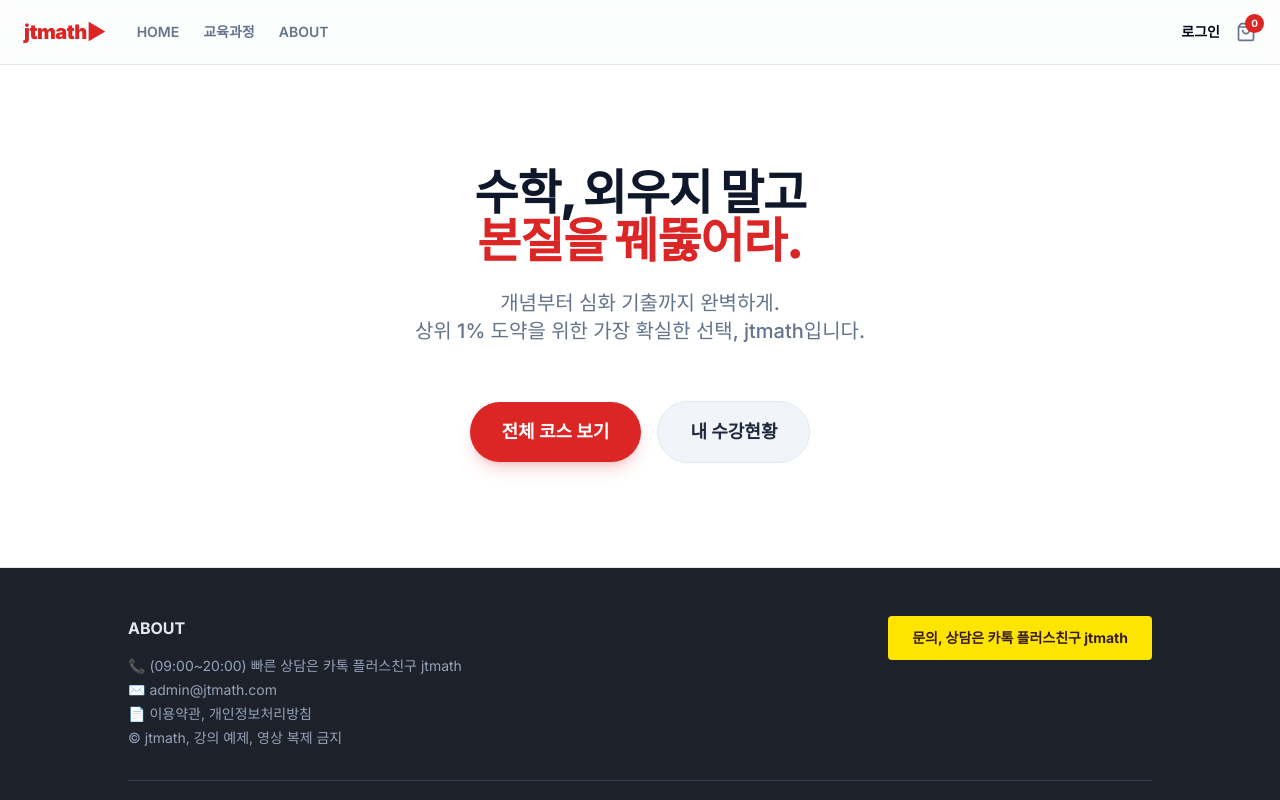
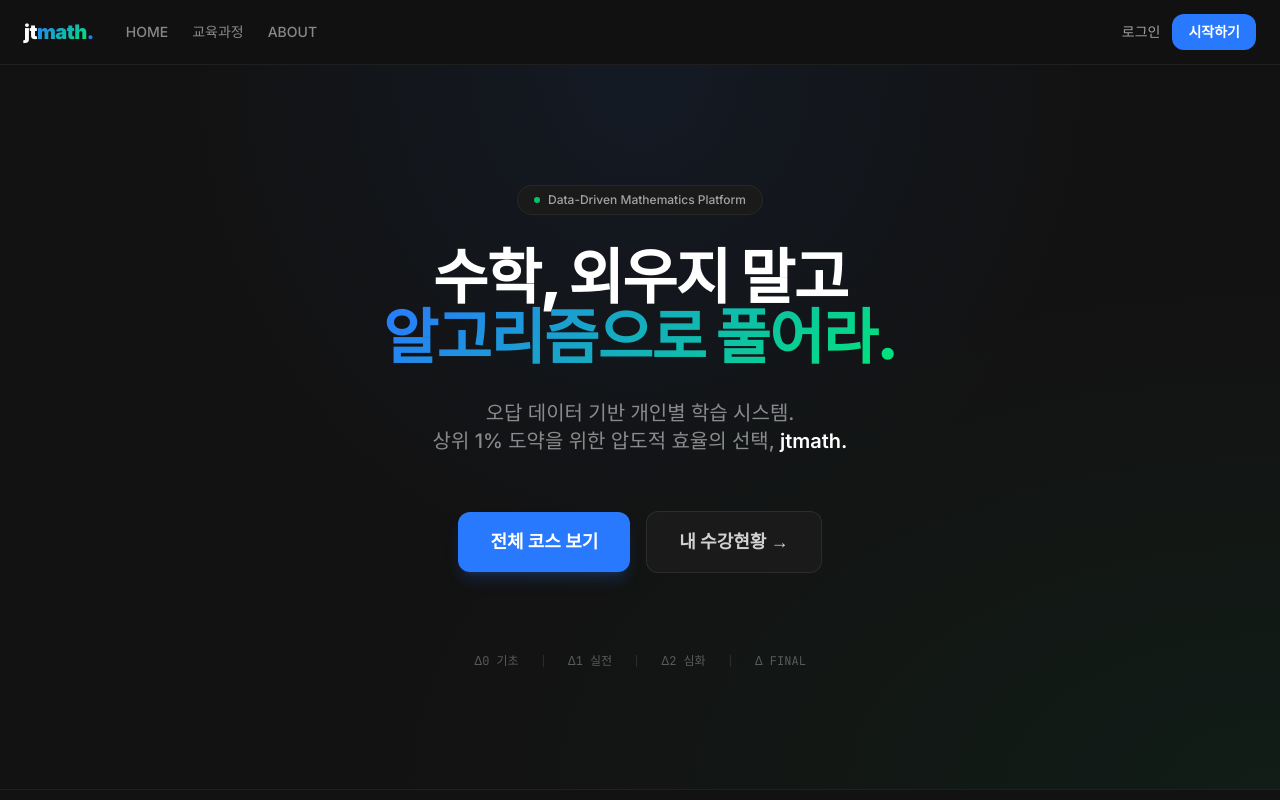
Before and after one commit to gomath777/jtmath-web, a Next.js app: page / in a window 1280 px wide. Shown: the top 800 px of the page. Built offline with nearby package versions, Linux system fonts and the light colour scheme.

Commit message:
feat(design): 전체 브랜드 디자인 리뉴얼 - Dark Mode SaaS 스타일

```diff
--- a/src/app/(marketing)/page.tsx
+++ b/src/app/(marketing)/page.tsx
@@ -3,62 +3,89 @@
 
 export default function Home() {
   return (
-    <div className="min-h-screen flex flex-col bg-[#F8F9FA]">
+    <div className="min-h-screen flex flex-col bg-brand-dark">
       <MainHeader />
 
       {/* Hero Section */}
-      <main className="flex-1 flex flex-col items-center justify-center p-6 bg-white border-b border-border">
-        <div className="max-w-4xl w-full py-20 text-center space-y-6">
-          <h1 className="text-4xl md:text-5xl font-black tracking-tight text-slate-900 leading-tight">
+      <main className="flex-1 flex flex-col items-center justify-center p-6 relative overflow-hidden">
+        {/* Background gradient effects */}
+        <div className="absolute inset-0 bg-[radial-gradient(ellipse_at_top,_rgba(41,121,255,0.08)_0%,_transparent_50%)]" />
+        <div className="absolute inset-0 bg-[radial-gradient(ellipse_at_bottom_right,_rgba(0,230,118,0.05)_0%,_transparent_50%)]" />
+
+        <div className="max-w-4xl w-full py-24 text-center space-y-8 relative z-10">
+          {/* Badge */}
+          <div className="inline-flex items-center gap-2 px-4 py-1.5 rounded-full bg-brand-surface border border-white/[0.06] text-xs font-medium text-white/60">
+            <span className="w-1.5 h-1.5 rounded-full bg-brand-mint animate-pulse" />
+            Data-Driven Mathematics Platform
+          </div>
+
+          <h1 className="text-4xl md:text-6xl font-black tracking-tight text-white leading-[1.1]">
             수학, 외우지 말고<br />
-            <span className="text-red-600">본질을 꿰뚫어라.</span>
+            <span className="brand-gradient-text">알고리즘으로 풀어라.</span>
           </h1>
-          <p className="text-lg md:text-xl text-slate-500 font-medium max-w-2xl mx-auto">
-            개념부터 심화 기출까지 완벽하게.<br />
-            상위 1% 도약을 위한 가장 확실한 선택, jtmath입니다.
+          <p className="text-lg md:text-xl text-white/50 font-medium max-w-2xl mx-auto leading-relaxed">
+            오답 데이터 기반 개인별 학습 시스템.<br />
+            상위 1% 도약을 위한 압도적 효율의 선택, <span className="text-white font-semibold">jtmath.</span>
           </p>
 
-          <div className="pt-8 flex flex-col sm:flex-row items-center justify-center gap-4">
+          <div className="pt-6 flex flex-col sm:flex-row items-center justify-center gap-4">
             <Link
               href="/courses"
-              className="px-8 py-4 bg-red-600 hover:bg-red-700 text-white font-bold rounded-full transition-colors w-full sm:w-auto text-lg shadow-lg shadow-red-600/20"
+              className="px-8 py-4 bg-brand-blue hover:bg-blue-600 text-white font-bold rounded-xl transition-all w-full sm:w-auto text-lg shadow-lg shadow-brand-blue/20 hover:shadow-brand-blue/40 hover:scale-[1.02]"
             >
               전체 코스 보기
             </Link>
             <Link
               href="/dashboard"
-              className="px-8 py-4 bg-slate-100 hover:bg-slate-200 text-slate-800 font-bold rounded-full transition-colors w-full sm:w-auto text-lg border border-slate-200"
+              className="px-8 py-4 bg-brand-surface hover:bg-brand-elevated text-white/80 font-bold rounded-xl transition-all w-full sm:w-auto text-lg border border-white/[0.08] hover:border-white/[0.15]"
             >
-              내 수강현황
+              내 수강현황 →
             </Link>
+          </div>
+
+          {/* Tech Stack Badges */}
+          <div className="pt-12 flex items-center justify-center gap-6 text-white/30 text-xs font-mono">
+            <span>Δ0 기초</span>
+            <span className="w-px h-3 bg-white/10" />
+            <span>Δ1 실전</span>
+            <span className="w-px h-3 bg-white/10" />
+            <span>Δ2 심화</span>
+            <span className="w-px h-3 bg-white/10" />
+            <span>Δ FINAL</span>
           </div>
         </div>
       </main>
 
       {/* Footer */}
-      <footer className="bg-[#1D212A] text-slate-400 py-12 px-6">
+      <footer className="bg-brand-dark border-t border-white/[0.06] text-white/40 py-12 px-6">
         <div className="container mx-auto max-w-5xl">
-          <div className="flex flex-col md:flex-row justify-between gap-8 border-b border-slate-700 pb-8">
+          <div className="flex flex-col md:flex-row justify-between gap-8 border-b border-white/[0.06] pb-8">
             <div className="space-y-4">
-              <h3 className="font-bold text-slate-200">ABOUT</h3>
-              <div className="text-sm space-y-1">
-                <p>📞 (09:00~20:00) 빠른 상담은 카톡 플러스친구 jtmath</p>
-                <p>✉️ admin@jtmath.com</p>
-                <p>📄 이용약관, 개인정보처리방침</p>
-                <p>© jtmath, 강의 예제, 영상 복제 금지</p>
+              <h3 className="font-bold text-white/70 text-sm tracking-wider uppercase">Contact</h3>
+              <div className="text-sm space-y-2">
+                <p className="flex items-center gap-2">
+                  <span className="text-brand-blue">→</span> (09:00~20:00) 빠른 상담은 카톡 플러스친구 jtmath
+                </p>
+                <p className="flex items-center gap-2">
+                  <span className="text-brand-blue">→</span> admin@jtmath.com
+                </p>
+                <p className="flex items-center gap-2">
+                  <span className="text-brand-blue">→</span> 이용약관 · 개인정보처리방침
+                </p>
               </div>
             </div>
-            <div>
-              <a href="#" className="inline-flex py-3 px-6 bg-[#FEE500] hover:bg-[#FDD800] text-[#371D1E] font-bold rounded transition-colors text-sm items-center gap-2">
-                <span>문의, 상담은 카톡 플러스친구 jtmath</span>
+            <div className="flex items-start">
+              <a href="#" className="inline-flex py-3 px-6 bg-[#FEE500] hover:bg-[#FDD800] text-[#371D1E] font-bold rounded-lg transition-colors text-sm items-center gap-2">
+                카카오톡 상담하기
               </a>
             </div>
           </div>
 
-          <div className="pt-8 text-xs text-slate-500 space-y-1">
+          <div className="pt-8 text-xs text-white/25 space-y-1 font-mono">
             <p>상호: 제이티매쓰 | 학원등록명: 제이티매쓰원격학원 | 대표: 고창언</p>
             <p>사업자등록번호: 662-91-01993 | 통신판매업신고: 제 2025-인천서구-2807 호</p>
             <p>주소: 인천광역시 서구 보석로 32, 216-401 | 개인정보보호책임자: 고창언</p>
+            <p className="pt-2">© 2025 jtmath. All rights reserved.</p>
           </div>
         </div>
       </footer>
--- a/src/app/dashboard/layout.tsx
+++ b/src/app/dashboard/layout.tsx
@@ -7,34 +7,34 @@
   children: React.ReactNode;
 }) {
   return (
-    <div className="flex min-h-screen bg-muted/30">
+    <div className="flex min-h-screen bg-brand-dark">
       {/* Sidebar Navigation */}
-      <aside className="hidden w-64 border-r border-border bg-card flex-col md:flex">
-        <div className="flex h-16 items-center px-6 border-b border-border">
-          <Link href="/dashboard" className="text-xl font-black tracking-tight text-red-600 hover:opacity-80 transition-opacity">
-            jtmath<span className="text-red-600">▶</span>
+      <aside className="hidden w-64 border-r border-white/[0.06] bg-brand-surface flex-col md:flex">
+        <div className="flex h-16 items-center px-6 border-b border-white/[0.06]">
+          <Link href="/dashboard" className="text-xl font-black tracking-tight text-white hover:opacity-80 transition-opacity">
+            jt<span className="brand-gradient-text">math</span><span className="text-brand-blue">.</span>
           </Link>
         </div>
 
-        <nav className="flex-1 space-y-2 p-4">
+        <nav className="flex-1 space-y-1 p-4">
           <Link
             href="/dashboard"
-            className="flex items-center gap-3 rounded-lg bg-primary/10 px-3 py-2 text-primary transition-all hover:bg-primary/20"
+            className="flex items-center gap-3 rounded-lg bg-brand-blue/10 px-3 py-2.5 text-brand-blue transition-all hover:bg-brand-blue/20"
           >
             <Home className="h-4 w-4" />
-            <span className="text-sm font-medium">내 강의실 (대시보드)</span>
+            <span className="text-sm font-medium">내 강의실</span>
           </Link>
           <Link
-            href="/dashboard/courses"
-            className="flex items-center gap-3 rounded-lg px-3 py-2 text-muted-foreground transition-all hover:bg-accent hover:text-accent-foreground"
+            href="/courses"
+            className="flex items-center gap-3 rounded-lg px-3 py-2.5 text-white/40 transition-all hover:bg-white/[0.04] hover:text-white/70"
           >
             <BookOpen className="h-4 w-4" />
             <span className="text-sm font-medium">전체 강의 목록</span>
           </Link>
         </nav>
 
-        <div className="mt-auto border-t border-border p-4">
-          <button className="flex w-full items-center gap-3 rounded-lg px-3 py-2 text-muted-foreground transition-all hover:bg-accent hover:text-accent-foreground text-left">
+        <div className="mt-auto border-t border-white/[0.06] p-4">
+          <button className="flex w-full items-center gap-3 rounded-lg px-3 py-2.5 text-white/30 transition-all hover:bg-white/[0.04] hover:text-white/60 text-left">
             <LogOut className="h-4 w-4" />
             <span className="text-sm font-medium">로그아웃</span>
           </button>
@@ -44,13 +44,12 @@
       {/* Main Content Area */}
       <div className="flex flex-1 flex-col">
         {/* Mobile Header */}
-        <header className="flex h-16 items-center justify-between border-b border-border bg-card px-6 md:hidden">
-          <Link href="/dashboard" className="text-xl font-black tracking-tight text-red-600">
-            jtmath<span className="text-red-600">▶</span>
+        <header className="flex h-16 items-center justify-between border-b border-white/[0.06] bg-brand-surface px-6 md:hidden">
+          <Link href="/dashboard" className="text-xl font-black tracking-tight text-white">
+            jt<span className="brand-gradient-text">math</span><span className="text-brand-blue">.</span>
           </Link>
           <div className="ml-auto">
-            {/* Mobile menu button could go here */}
-            <button className="text-sm font-medium text-muted-foreground">메뉴</button>
+            <button className="text-sm font-medium text-white/40">메뉴</button>
           </div>
         </header>
 
--- a/src/app/globals.css
+++ b/src/app/globals.css
@@ -2,67 +2,49 @@
 @tailwind components;
 @tailwind utilities;
 
+/* jtmath Brand Design System - Dark Mode Base */
 @layer base {
   :root {
-    --background: 0 0% 100%;
-    --foreground: 222.2 84% 4.9%;
+    /* Dark mode as default (brand identity) */
+    --background: 0 0% 7.1%;          /* #121212 Deep Charcoal */
+    --foreground: 0 0% 93%;           /* #EDEDED Light text */
 
-    --card: 0 0% 100%;
-    --card-foreground: 222.2 84% 4.9%;
+    --card: 0 0% 10%;                 /* #1A1A1A Card surfaces */
+    --card-foreground: 0 0% 93%;
 
-    --popover: 0 0% 100%;
-    --popover-foreground: 222.2 84% 4.9%;
+    --popover: 0 0% 10%;
+    --popover-foreground: 0 0% 93%;
 
-    --primary: 221.2 83.2% 53.3%;
-    --primary-foreground: 210 40% 98%;
+    --primary: 216 100% 58%;          /* #2979FF Electric Blue */
+    --primary-foreground: 0 0% 100%;
 
-    --secondary: 210 40% 96.1%;
-    --secondary-foreground: 222.2 47.4% 11.2%;
+    --secondary: 0 0% 14%;            /* #242424 Elevated surface */
+    --secondary-foreground: 0 0% 80%;
 
-    --muted: 210 40% 96.1%;
-    --muted-foreground: 215.4 16.3% 46.9%;
+    --muted: 0 0% 16%;                /* #282828 */
+    --muted-foreground: 0 0% 55%;     /* #8C8C8C Subtle text */
 
-    --accent: 210 40% 96.1%;
-    --accent-foreground: 222.2 47.4% 11.2%;
+    --accent: 145 100% 45%;           /* #00E676 Neon Mint */
+    --accent-foreground: 0 0% 7%;
 
-    --destructive: 0 84.2% 60.2%;
-    --destructive-foreground: 210 40% 98%;
+    --destructive: 14 100% 50%;       /* #FF3D00 Alert Orange */
+    --destructive-foreground: 0 0% 100%;
 
-    --border: 214.3 31.8% 91.4%;
-    --input: 214.3 31.8% 91.4%;
-    --ring: 221.2 83.2% 53.3%;
+    --border: 0 0% 18%;               /* #2E2E2E */
+    --input: 0 0% 18%;
+    --ring: 216 100% 58%;              /* #2979FF */
 
-    --radius: 0.5rem;
-  }
+    --radius: 0.75rem;
 
-  .dark {
-    --background: 222.2 84% 4.9%;
-    --foreground: 210 40% 98%;
-
-    --card: 222.2 84% 4.9%;
-    --card-foreground: 210 40% 98%;
-
-    --popover: 222.2 84% 4.9%;
-    --popover-foreground: 210 40% 98%;
-
-    --primary: 217.2 91.2% 59.8%;
-    --primary-foreground: 222.2 47.4% 11.2%;
-
-    --secondary: 217.2 32.6% 17.5%;
-    --secondary-foreground: 210 40% 98%;
-
-    --muted: 217.2 32.6% 17.5%;
-    --muted-foreground: 215 20.2% 65.1%;
-
-    --accent: 217.2 32.6% 17.5%;
-    --accent-foreground: 210 40% 98%;
-
-    --destructive: 0 62.8% 30.6%;
-    --destructive-foreground: 210 40% 98%;
-
-    --border: 217.2 32.6% 17.5%;
-    --input: 217.2 32.6% 17.5%;
-    --ring: 212.7 26.8% 83.9%;
+    /* Brand-specific tokens */
+    --brand-blue: #2979FF;
+    --brand-mint: #00E676;
+    --brand-orange: #FF3D00;
+    --brand-surface: #1A1A1A;
+    --brand-elevated: #242424;
+    --brand-dark: #121212;
+    --brand-glow-blue: 0 0 20px rgba(41, 121, 255, 0.3);
+    --brand-glow-mint: 0 0 20px rgba(0, 230, 118, 0.3);
   }
 }
 
@@ -71,6 +53,50 @@
     @apply border-border;
   }
   body {
-    @apply bg-background text-foreground;
+    @apply bg-background text-foreground antialiased;
+    font-feature-settings: "rlig" 1, "calt" 1;
+  }
+  /* Custom scrollbar for dark mode */
+  ::-webkit-scrollbar {
+    width: 6px;
+  }
+  ::-webkit-scrollbar-track {
+    background: var(--brand-dark);
+  }
+  ::-webkit-scrollbar-thumb {
+    background: #333;
+    border-radius: 3px;
+  }
+  ::-webkit-scrollbar-thumb:hover {
+    background: #555;
   }
 }
+
+/* Brand Utility Classes */
+@layer utilities {
+  .brand-glow-blue {
+    box-shadow: var(--brand-glow-blue);
+  }
+  .brand-glow-mint {
+    box-shadow: var(--brand-glow-mint);
+  }
+  .brand-gradient-text {
+    background: linear-gradient(135deg, var(--brand-blue), var(--brand-mint));
+    -webkit-background-clip: text;
+    -webkit-text-fill-color: transparent;
+    background-clip: text;
+  }
+  .brand-gradient-bg {
+    background: linear-gradient(135deg, var(--brand-blue), var(--brand-mint));
+  }
+  .brand-card {
+    background: var(--brand-surface);
+    border: 1px solid rgba(255, 255, 255, 0.06);
+    border-radius: var(--radius);
+  }
+  .brand-card-elevated {
+    background: var(--brand-elevated);
+    border: 1px solid rgba(255, 255, 255, 0.08);
+    border-radius: var(--radius);
+  }
+}
--- a/src/app/layout.tsx
+++ b/src/app/layout.tsx
@@ -1,12 +1,20 @@
 import type { Metadata } from 'next';
-import { Inter } from 'next/font/google';
+import { Inter, JetBrains_Mono } from 'next/font/google';
 import './globals.css';
 
-const inter = Inter({ subsets: ['latin'] });
+const inter = Inter({
+  variable: '--font-geist-sans',
+  subsets: ['latin'],
+});
+
+const jetbrainsMono = JetBrains_Mono({
+  variable: '--font-geist-mono',
+  subsets: ['latin'],
+});
 
 export const metadata: Metadata = {
-  title: 'jtmath - 온라인 수학 학원',
-  description: '최상위권 도약을 위한 확실한 선택, jtmath',
+  title: 'jtmath. — Data-Driven Mathematics',
+  description: '압도적 효율의 수학 알고리즘. 오답 데이터 기반 개인별 학습 시스템, jtmath.',
 };
 
 export default function RootLayout({
@@ -16,7 +24,9 @@
 }) {
   return (
     <html lang="ko">
-      <body className={inter.className}>{children}</body>
+      <body className={`${inter.variable} ${jetbrainsMono.variable} font-sans`}>
+        {children}
+      </body>
     </html>
   );
 }
--- a/src/components/MainHeader.tsx
+++ b/src/components/MainHeader.tsx
@@ -1,35 +1,39 @@
 import Link from 'next/link';
-import { ShoppingBag } from 'lucide-react';
 
 export default function MainHeader() {
   return (
-    <header className="sticky top-0 z-50 w-full border-b border-border bg-background/95 backdrop-blur supports-[backdrop-filter]:bg-background/60">
+    <header className="sticky top-0 z-50 w-full border-b border-white/[0.06] bg-brand-dark/95 backdrop-blur-xl supports-[backdrop-filter]:bg-brand-dark/80">
       <div className="container mx-auto px-4 sm:px-6 h-16 flex items-center justify-between">
 
         {/* Logo */}
         <div className="flex items-center gap-8">
-          <Link href="/" className="flex items-center gap-2">
-            <span className="text-xl font-black tracking-tight text-red-600">jtmath<span className="text-red-600">▶</span></span>
+          <Link href="/" className="flex items-center gap-1.5">
+            <span className="text-xl font-black tracking-tight text-white">
+              jt<span className="brand-gradient-text">math</span><span className="text-brand-blue">.</span>
+            </span>
           </Link>
 
           {/* Nav Links (Desktop) */}
-          <nav className="hidden md:flex items-center gap-6 text-sm font-semibold text-muted-foreground">
-            <Link href="/" className="hover:text-foreground transition-colors">HOME</Link>
-            <Link href="/courses" className="hover:text-foreground transition-colors">교육과정</Link>
-            <Link href="/about" className="hover:text-foreground transition-colors">ABOUT</Link>
+          <nav className="hidden md:flex items-center gap-6 text-sm font-medium text-white/50">
+            <Link href="/" className="hover:text-white transition-colors duration-200">HOME</Link>
+            <Link href="/courses" className="hover:text-white transition-colors duration-200">교육과정</Link>
+            <Link href="/about" className="hover:text-white transition-colors duration-200">ABOUT</Link>
           </nav>
         </div>
 
         {/* Right Actions */}
-        <div className="flex items-center gap-4">
-          <Link href="/login" className="text-sm font-semibold hover:text-red-600 transition-colors">
+        <div className="flex items-center gap-3">
+          <Link
+            href="/login"
+            className="text-sm font-medium text-white/60 hover:text-white transition-colors duration-200"
+          >
             로그인
           </Link>
-          <Link href="/cart" className="relative text-muted-foreground hover:text-foreground transition-colors flex items-center">
-            <ShoppingBag className="h-5 w-5" />
-            <span className="absolute -top-2 -right-2 bg-red-600 text-white text-[10px] font-bold px-1.5 py-0.5 rounded-full">
-              0
-            </span>
+          <Link
+            href="/signup"
+            className="text-sm font-semibold bg-brand-blue hover:bg-blue-600 text-white px-4 py-2 rounded-lg transition-all duration-200"
+          >
+            시작하기
           </Link>
         </div>
 
--- a/tailwind.config.ts
+++ b/tailwind.config.ts
@@ -42,12 +42,34 @@
           DEFAULT: 'hsl(var(--card))',
           foreground: 'hsl(var(--card-foreground))',
         },
+        // jtmath Brand Colors
+        brand: {
+          blue: '#2979FF',
+          mint: '#00E676',
+          orange: '#FF3D00',
+          dark: '#121212',
+          surface: '#1A1A1A',
+          elevated: '#242424',
+        },
       },
       borderRadius: {
         lg: 'var(--radius)',
         md: 'calc(var(--radius) - 2px)',
         sm: 'calc(var(--radius) - 4px)',
       },
+      fontFamily: {
+        sans: ['var(--font-geist-sans)', 'Pretendard', 'system-ui', 'sans-serif'],
+        mono: ['var(--font-geist-mono)', 'JetBrains Mono', 'monospace'],
+      },
+      animation: {
+        'glow-pulse': 'glow-pulse 2s ease-in-out infinite alternate',
+      },
+      keyframes: {
+        'glow-pulse': {
+          '0%': { boxShadow: '0 0 5px rgba(41, 121, 255, 0.2)' },
+          '100%': { boxShadow: '0 0 20px rgba(41, 121, 255, 0.4)' },
+        },
+      },
     },
   },
   plugins: [],
```
Also changed, not shown: src/app/(marketing)/courses/page.tsx (+32 -33 lines), src/app/(marketing)/login/page.tsx (+18 -18 lines), src/app/(marketing)/signup/page.tsx (+47 -105 lines), src/app/dashboard/page.tsx (+45 -52 lines), design/design_guide.md (added), 1 other file (tests, documents, lock files or other folders).
